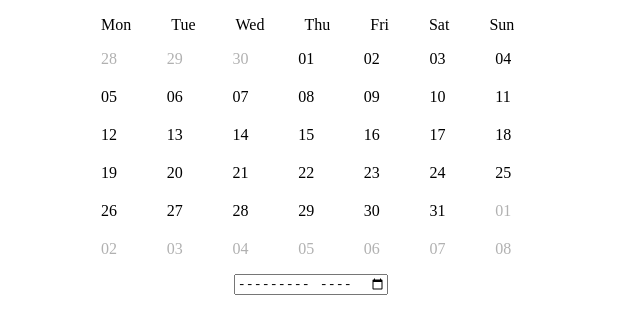
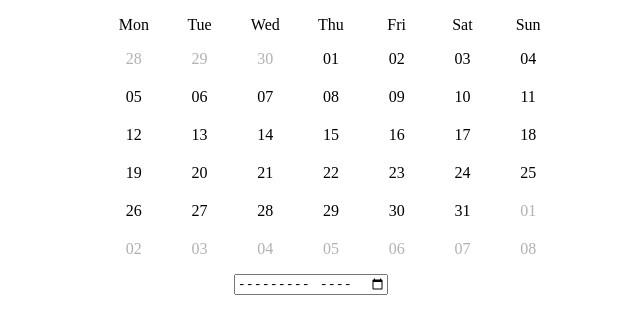
Before and after one commit to dairinka/simple_calendar, a plain HTML site: page index.html in a window 1280 px wide. Shown: the whole page, without its empty margins (329-969 px from the left). Drawn offline with Linux system fonts and the light colour scheme.

Commit message:
fix: horizontal align of  elements

```diff
--- a/src/style.css
+++ b/src/style.css
@@ -1,32 +1,36 @@
-.calendar-container{
+.calendar-container {
   width: 500px;
   margin: 0 auto;
 }
-.days{
-  display: flex;
-  gap: 40px;
-}
-li{
-  list-style: none;
+.days {
+  display: grid;
+  grid-template-columns: repeat(7, 1fr);
+  align-items: center;
+  justify-items: center;
 }
 
-.grid-date-container{
+li {
+  list-style: none;
+  display: inline-block;
+}
+
+.grid-date-container {
   display: grid;
   grid-template-rows: repeat(6, 1fr);
   grid-template-columns: repeat(7, 1fr);
   row-gap: 20px;
   align-items: center;
-
+  justify-items: center;
 }
 .previous,
-.next{
+.next {
   color: #b1b1b1;
 }
-.user-choice{
- display: block;
-margin-top: 30px;
- margin: 0 auto;
+.user-choice {
+  display: block;
+  margin-top: 30px;
+  margin: 0 auto;
 }
-#select-month{
+#select-month {
   flex-grow: 1;
 }
```
